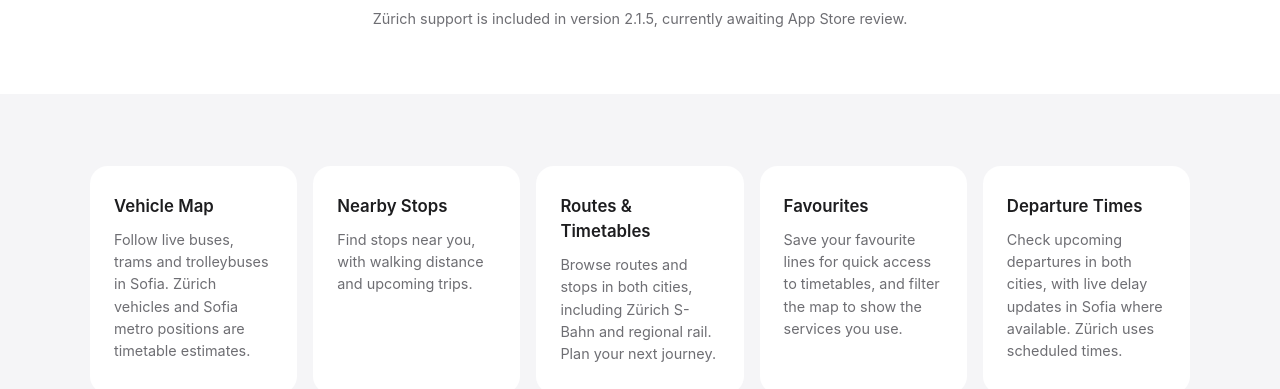
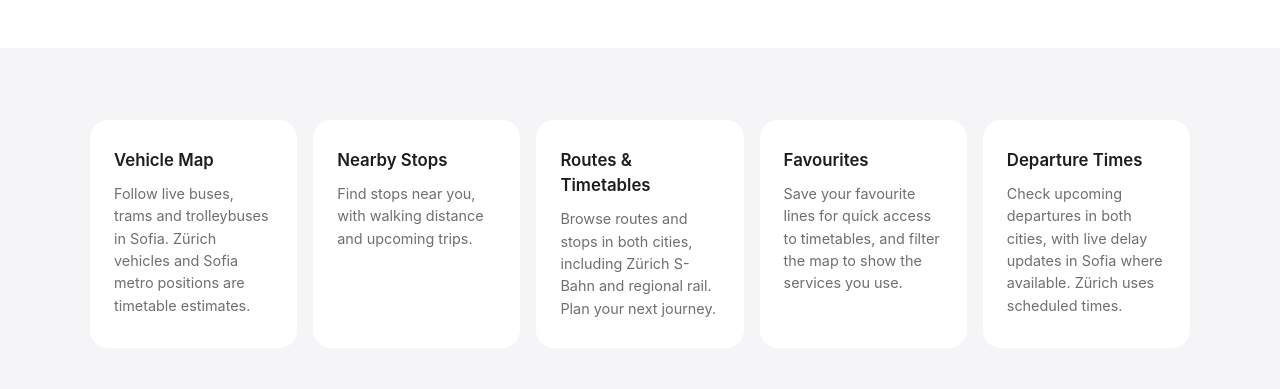
Before and after one commit to nonsense/spt-website, a website: page index.html in a window 1280 px wide. Shown: the part 711-1100 px from the top of the page. Drawn offline with Linux system fonts and the light colour scheme.

Commit message:
fix(site): remove outdated App Store review notice

```diff
--- a/index.html
+++ b/index.html
@@ -183,11 +183,6 @@
             font-size: clamp(1.05rem, 2.5vw, 1.3rem);
             color: var(--secondary);
             max-width: 480px;
-        }
-
-        .hero .release-note {
-            font-size: 0.9rem;
-            max-width: 560px;
         }
 
         .store-btn {
@@ -612,8 +607,6 @@
         </svg>
         <span data-en="Download on the App Store" data-bg="Изтеглете от App Store">Download on the App Store</span>
     </a>
-    <p class="release-note" data-en="Zürich support is included in version 2.1.5, currently awaiting App Store review."
-       data-bg="Поддръжката за Цюрих е включена във версия 2.1.5, която в момента очаква преглед в App Store.">Zürich support is included in version 2.1.5, currently awaiting App Store review.</p>
 </section>
 
 <!-- Features -->
```
Also changed, not shown: support.html (+2 -2 lines), README.md.
